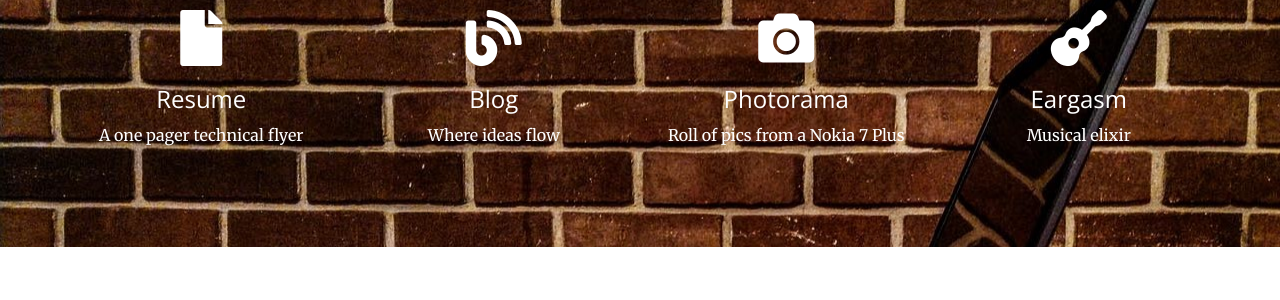
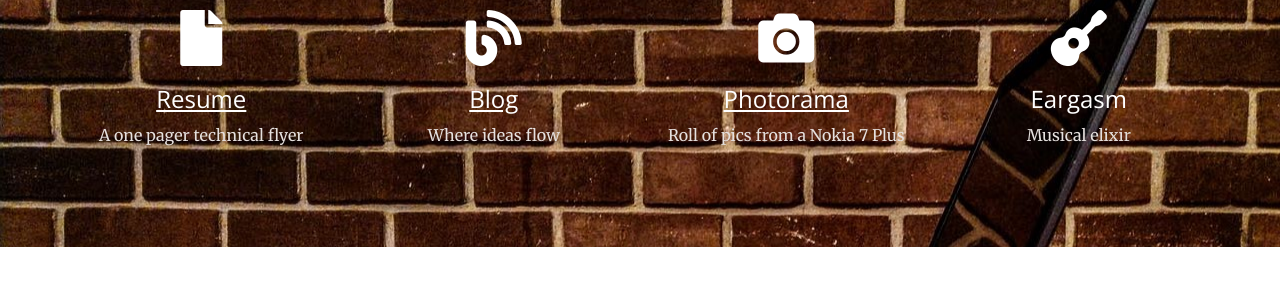
Before and after one commit to patriaabhishek/patriaabhishek.github.io, a Jekyll site: the page built from index.html, in a window 1280 px wide and 900 px high, scrolled down 2131 px. Shown: the part 150-450 px from the top of the window. Built offline with Jekyll 4.4.1, drawn with Linux system fonts in a browser that asks for light colours.

Commit message:
Change links text and icons to white color 3

```diff
--- a/_includes/links.html
+++ b/_includes/links.html
@@ -4,7 +4,7 @@
         <div class="row">
             <div class="col-lg-12 text-center">
                 <h2 class="section-heading" style="color:#FFFFFF;">Links</h2>
-                <hr class="primary">
+                <hr class style="color:#FFFFFF;"="primary">
             </div>
         </div>
     </div>
@@ -13,29 +13,29 @@
             <div class="col-lg-3 col-md-6 text-center">
                 <div class="service-box">
                     <i class="fa fa-4x fa-file wow bounceIn text-primary" style="color:#FFFFFF;"></i>
-                    <h3 style="color:#FFFFFF;">Resume</h3>
-                    <p class="text-muted" style="color:#FFFFFF;">A one pager technical flyer</p>
+                    <h3 style="color:#FFFFFF; text-decoration: underline;">Resume</h3>
+                    <p class="text-muted" style="color:#E6E1DF;">A one pager technical flyer</p>
                 </div>
             </div>
             <div class="col-lg-3 col-md-6 text-center">
                 <div class="service-box">
                     <i class="fas fa-4x fa-blog wow bounceIn text-primary" data-wow-delay=".1s" style="color:#FFFFFF;"></i>
-                    <h3 style="color:#FFFFFF;">Blog</h3>
-                    <p class="text-muted" style="color:#FFFFFF;">Where ideas flow</p>
+                    <h3 style="color:#FFFFFF; text-decoration: underline;">Blog</h3>
+                    <p class="text-muted" style="color:#E6E1DF;">Where ideas flow</p>
                 </div>
             </div>
             <div class="col-lg-3 col-md-6 text-center">
                 <div class="service-box">
                     <i class="fas fa-4x fa-camera wow bounceIn text-primary" data-wow-delay=".2s" style="color:#FFFFFF;"></i>
-                    <h3 style="color:#FFFFFF;">Photorama</h3>
-                    <p class="text-muted" style="color:#FFFFFF;">Roll of pics from a Nokia 7 Plus</p>
+                    <h3 style="color:#FFFFFF; text-decoration: underline;">Photorama</h3>
+                    <p class="text-muted" style="color:#E6E1DF;">Roll of pics from a Nokia 7 Plus</p>
                 </div>
             </div>
             <div class="col-lg-3 col-md-6 text-center">
                 <div class="service-box">
                     <i class="fas fa-4x fa-guitar wow bounceIn text-primary" data-wow-delay=".3s" style="color:#FFFFFF;"></i>
                     <h3 style="color:#FFFFFF;">Eargasm</h3>
-                    <p class="text-muted" style="color:#FFFFFF;">Musical elixir</p>
+                    <p class="text-muted" style="color:#E6E1DF;">Musical elixir</p>
                 </div>
             </div>
         </div>
```
